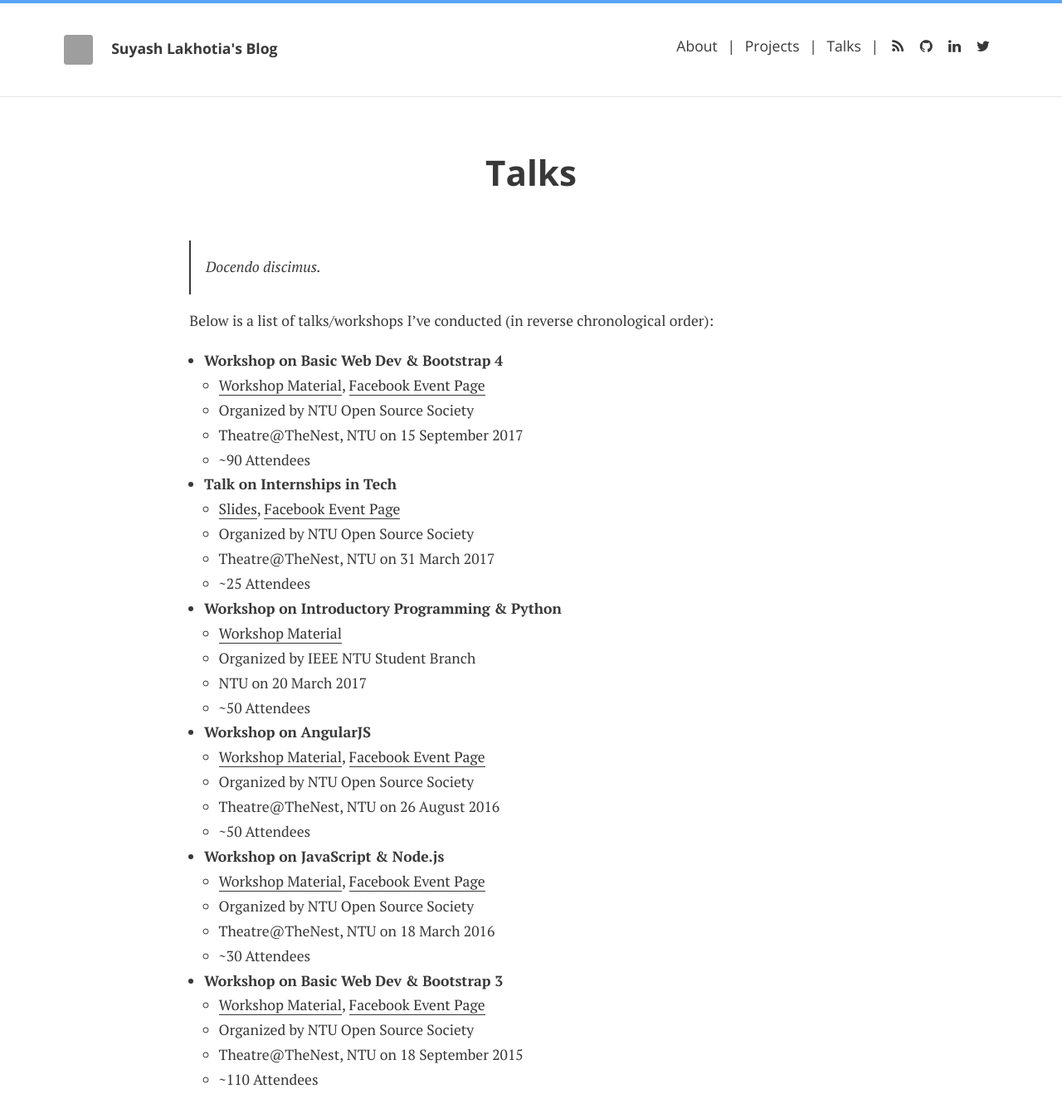
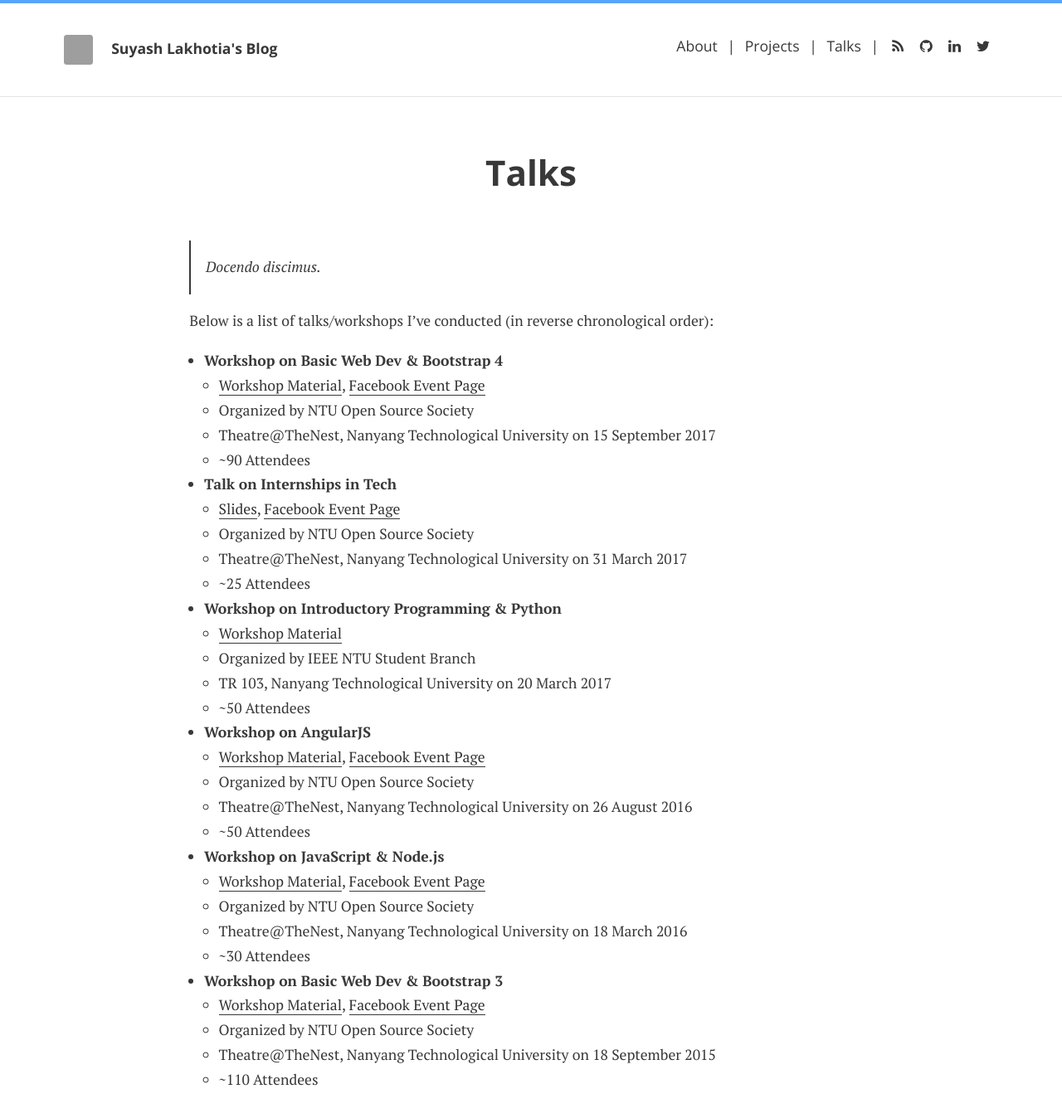
Before and after one commit to SuyashLakhotia/blog, a Jekyll site: the page built from talks.md, in a window 1280 px wide and 1400 px high. Shown: the top 1348 px of the window at 83% size. Built offline with Jekyll 4.4.1, drawn with Linux system fonts in a browser that asks for light colours; nearby versions of some CDN libraries; grey boxes are pictures that could not be loaded.

Commit message:
NTU --> Nanyang Technological University

```diff
--- a/talks.md
+++ b/talks.md
@@ -11,30 +11,30 @@
 - **Workshop on Basic Web Dev & Bootstrap 4**
     - [Workshop Material](https://github.com/SuyashLakhotia/NTUOSS-Bootstrap4Workshop), [Facebook Event Page](https://www.facebook.com/events/121718955154465/)
     - Organized by NTU Open Source Society
-    - Theatre@TheNest, NTU on 15 September 2017
+    - Theatre@TheNest, Nanyang Technological University on 15 September 2017
     - ~90 Attendees
 - **Talk on Internships in Tech**
     - [Slides](https://www.icloud.com/keynote/0QuV-nAopkWycL3FctwVGFIJg#Internships_in_Tech), [Facebook Event Page](https://www.facebook.com/events/1760899014238929)
     - Organized by NTU Open Source Society
-    - Theatre@TheNest, NTU on 31 March 2017
+    - Theatre@TheNest, Nanyang Technological University on 31 March 2017
     - ~25 Attendees
 - **Workshop on Introductory Programming & Python**
     - [Workshop Material](https://github.com/SuyashLakhotia/IEEENTU-PythonBasics)
     - Organized by IEEE NTU Student Branch
-    - NTU on 20 March 2017
+    - TR 103, Nanyang Technological University on 20 March 2017
     - ~50 Attendees
 - **Workshop on AngularJS**
     - [Workshop Material](https://github.com/SuyashLakhotia/NTUOSS-AngularJSWorkshop), [Facebook Event Page](https://www.facebook.com/events/188781154874203/)
     - Organized by NTU Open Source Society
-    - Theatre@TheNest, NTU on 26 August 2016
+    - Theatre@TheNest, Nanyang Technological University on 26 August 2016
     - ~50 Attendees
 - **Workshop on JavaScript & Node.js**
     - [Workshop Material](https://github.com/SuyashLakhotia/NTUOSS-NodeWorkshop), [Facebook Event Page](https://www.facebook.com/events/1319749338040962/)
     - Organized by NTU Open Source Society
-    - Theatre@TheNest, NTU on 18 March 2016
+    - Theatre@TheNest, Nanyang Technological University on 18 March 2016
     - ~30 Attendees
 - **Workshop on Basic Web Dev & Bootstrap 3**
     - [Workshop Material](https://github.com/SuyashLakhotia/NTUOSS-BootstrapWorkshop), [Facebook Event Page](https://www.facebook.com/events/982159005159890/)
     - Organized by NTU Open Source Society
-    - Theatre@TheNest, NTU on 18 September 2015
+    - Theatre@TheNest, Nanyang Technological University on 18 September 2015
     - ~110 Attendees
```
